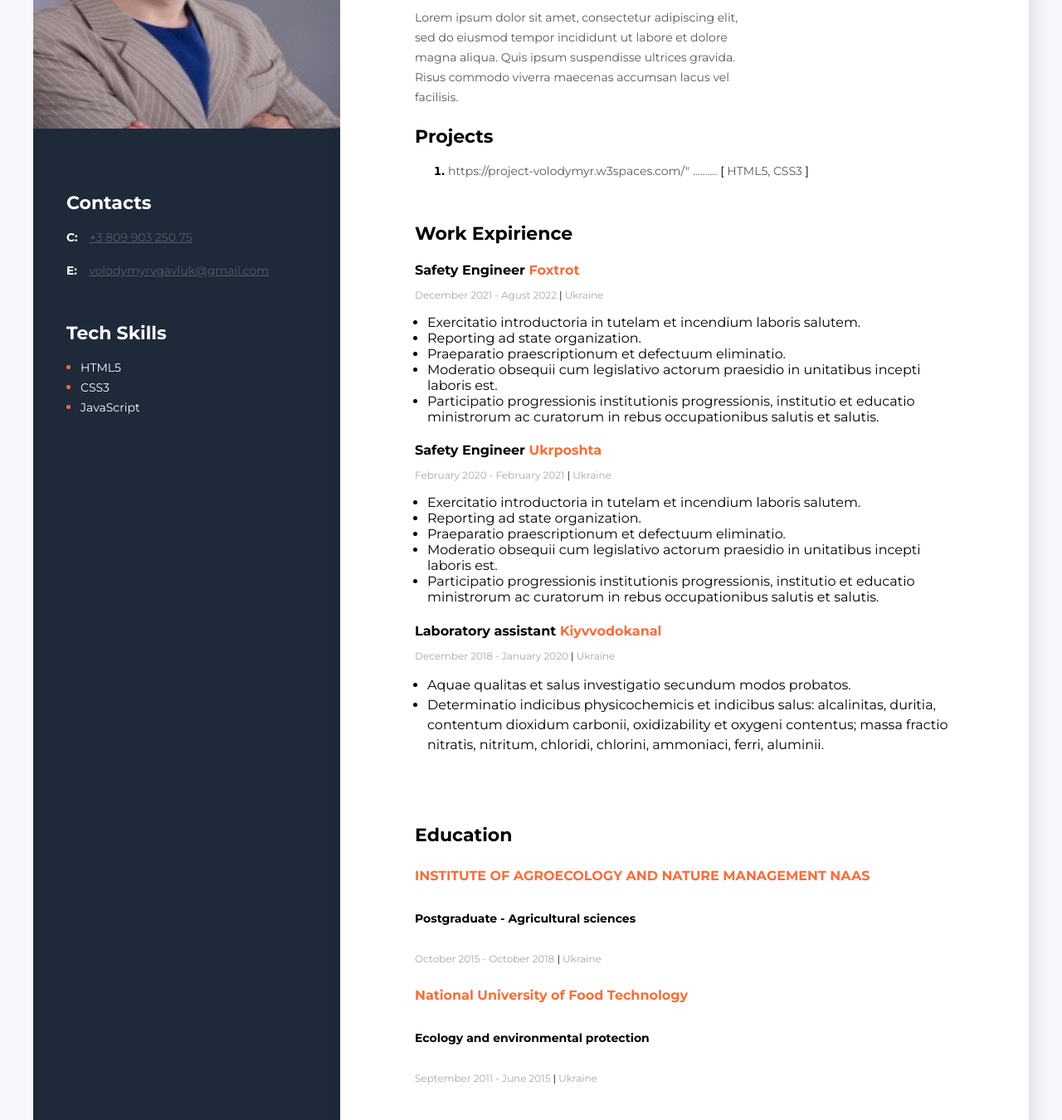
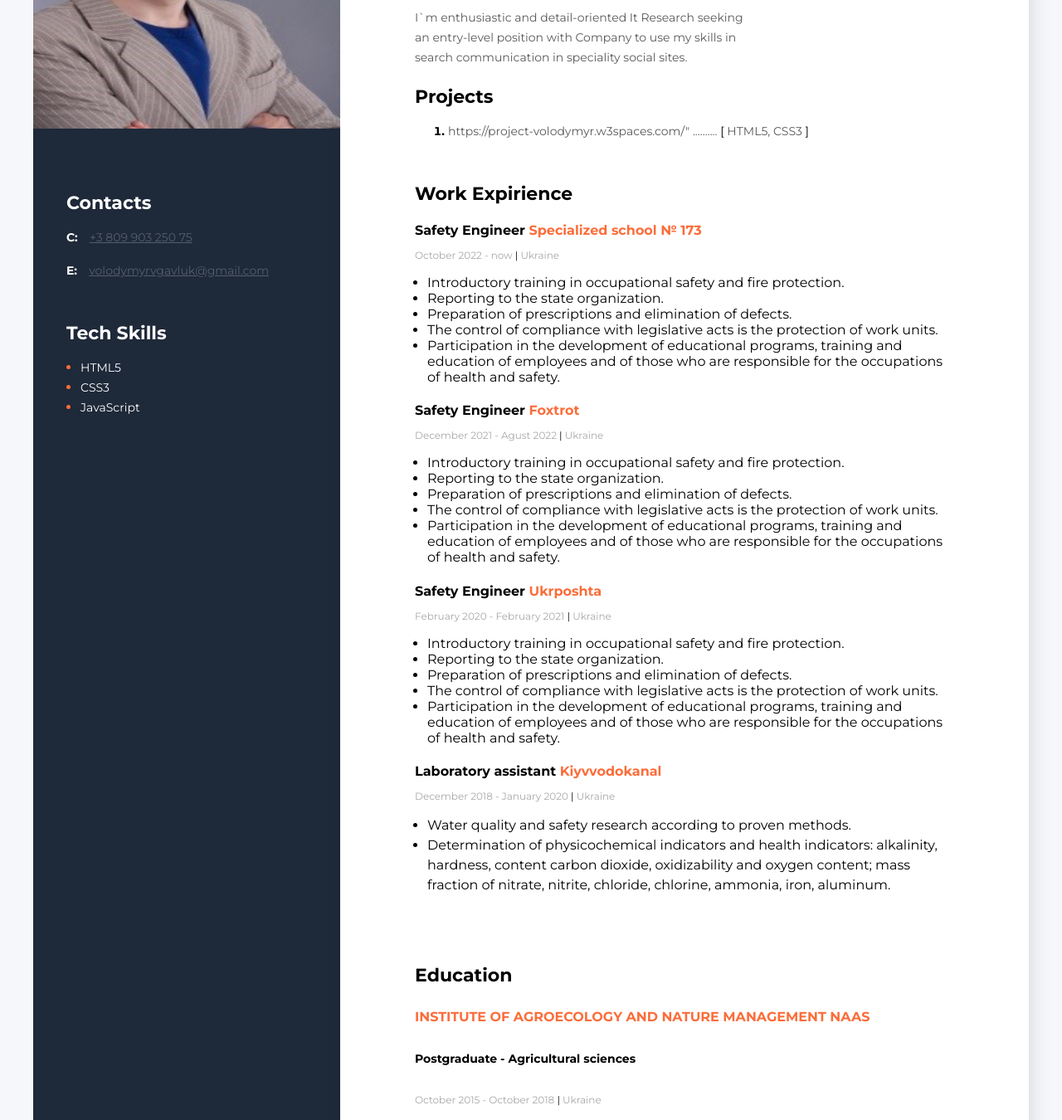
Before and after one commit to vladnebus/resume, a plain HTML site: page index.html in a window 1280 px wide. Shown: the part 243-1593 px from the top of the page at 83% size. Drawn offline with Linux system fonts and the light colour scheme.

Commit message:
Add files via upload

```diff
--- a/index.html
+++ b/index.html
@@ -25,14 +25,12 @@
 
             <div class="about">
 
-                <h2 class="about-position">Front-End Developer</h2>
+                <h2 class="about-position">Juniour QA Engineer</h2>
 
                 <h1 class="about-name">Volodymyr Havliuk</h1>
 
-                <p class="about-description">Lorem ipsum dolor sit amet, consectetur adipiscing elit, sed do eiusmod
-                    tempor incididunt ut labore et dolore magna aliqua.
-                    Quis ipsum suspendisse ultrices gravida.
-                    Risus commodo viverra maecenas accumsan lacus vel facilisis.
+                <p class="about-description">I`m enthusiastic and detail-oriented It Research
+                seeking an entry-level position with Company to use my skills in search communication in speciality social sites.
                 </p>
 
             </div>
@@ -60,62 +58,85 @@
                 <h3 class="title">Work Expirience</h3>
                 <!--Company 1-->
                 <div>
-                    <h4 class="work-position">Safety Engineer <span class="organization">Foxtrot</span></h4>
-                    <p class="period">December 2021 - Agust 2022 <span class="line">|</span> Ukraine</p>
+                    <h4 class="work-position">Safety Engineer <span class="organization">Specialized school № 173</span></h4>
+                    <p class="period">October 2022 - now <span class="line">|</span> Ukraine</p>
                     <ul class="work-list">
-                        <li class="work-item">Exercitatio introductoria in tutelam et incendium laboris salutem.
+                        <li class="work-item">Introductory training in occupational safety and fire protection.
 
                         </li>
-                        <li class="work-item">Reporting ad state organization.
+                        <li class="work-item">Reporting to the state organization.
 
                         </li>
-                        <li class="work-item">Praeparatio praescriptionum et defectuum eliminatio.
+                        <li class="work-item">Preparation of prescriptions and elimination of defects.
 
                         </li>
-                        <li>Moderatio obsequii cum legislativo actorum praesidio in unitatibus incepti laboris est.
+                        <li>The control of compliance with legislative acts is the protection of work units.
 
                         </li>
                         <li>
-                            Participatio progressionis institutionis progressionis, institutio et educatio ministrorum
-                            ac curatorum in rebus occupationibus salutis et salutis.
+                            Participation in the development of educational programs, training and education of employees
+                            and of those who are responsible for the occupations of health and safety.
                         </li>
                     </ul>
                 </div>
                 <!--Company 2-->
                 <div>
-                    <h4 class="work-position">Safety Engineer <span class="organization">Ukrposhta</span></h4>
-                    <p class="period">February 2020 - February 2021 <span class="line">|</span> Ukraine</p>
+                    <h4 class="work-position">Safety Engineer <span class="organization">Foxtrot</span></h4>
+                    <p class="period">December 2021 - Agust 2022 <span class="line">|</span> Ukraine</p>
                     <ul class="work-list">
-                        <li class="work-item">Exercitatio introductoria in tutelam et incendium laboris salutem.
+                        <li class="work-item">Introductory training in occupational safety and fire protection.
 
                         </li>
-                        <li class="work-item">Reporting ad state organization.
+                        <li class="work-item">Reporting to the state organization.
 
                         </li>
-                        <li class="work-item">Praeparatio praescriptionum et defectuum eliminatio.
+                        <li class="work-item">Preparation of prescriptions and elimination of defects.
 
                         </li>
-                        <li>Moderatio obsequii cum legislativo actorum praesidio in unitatibus incepti laboris est.
+                        <li>The control of compliance with legislative acts is the protection of work units.
 
                         </li>
                         <li>
-                            Participatio progressionis institutionis progressionis, institutio et educatio ministrorum
-                            ac curatorum in rebus occupationibus salutis et salutis.
+                            Participation in the development of educational programs, training and education of employees
+                            and of those who are responsible for the occupations of health and safety.
                         </li>
                     </ul>
                 </div>
                 <!--Company 3-->
                 <div>
+                    <h4 class="work-position">Safety Engineer <span class="organization">Ukrposhta</span></h4>
+                    <p class="period">February 2020 - February 2021 <span class="line">|</span> Ukraine</p>
+                    <ul class="work-list">
+                        <li class="work-item">Introductory training in occupational safety and fire protection.
+
+                        </li>
+                        <li class="work-item">Reporting to the state organization.
+
+                        </li>
+                        <li class="work-item">Preparation of prescriptions and elimination of defects.
+
+                        </li>
+                        <li>The control of compliance with legislative acts is the protection of work units.
+
+                        </li>
+                        <li>
+                            Participation in the development of educational programs, training and education of employees
+                            and of those who are responsible for the occupations of health and safety.
+                        </li>
+                    </ul>
+                </div>
+                <!--Company 4-->
+                <div>
                     <h4 class="work-position">Laboratory assistant <span class="organization">Kiyvvodokanal</span></h4>
                     <p class="period">December 2018 - January 2020 <span class="line">|</span> Ukraine</p>
                     <ul class="work-list">
                         <li class="work-list-item">
-                            Aquae qualitas et salus investigatio secundum modos probatos.
+                            Water quality and safety research according to proven methods.
                         </li>
                         <li class="work-list-item">
-                            Determinatio indicibus physicochemicis et indicibus salus: alcalinitas, duritia, contentum
-                            dioxidum carbonii, oxidizability et oxygeni contentus; massa fractio nitratis, nitritum,
-                            chloridi, chlorini, ammoniaci, ferri, aluminii.
+                            Determination of physicochemical indicators and health indicators: alkalinity, hardness, content
+                            carbon dioxide, oxidizability and oxygen content; mass fraction of nitrate, nitrite,
+                            chloride, chlorine, ammonia, iron, aluminum.
                         </li>
                     </ul>
                 </div>
```
